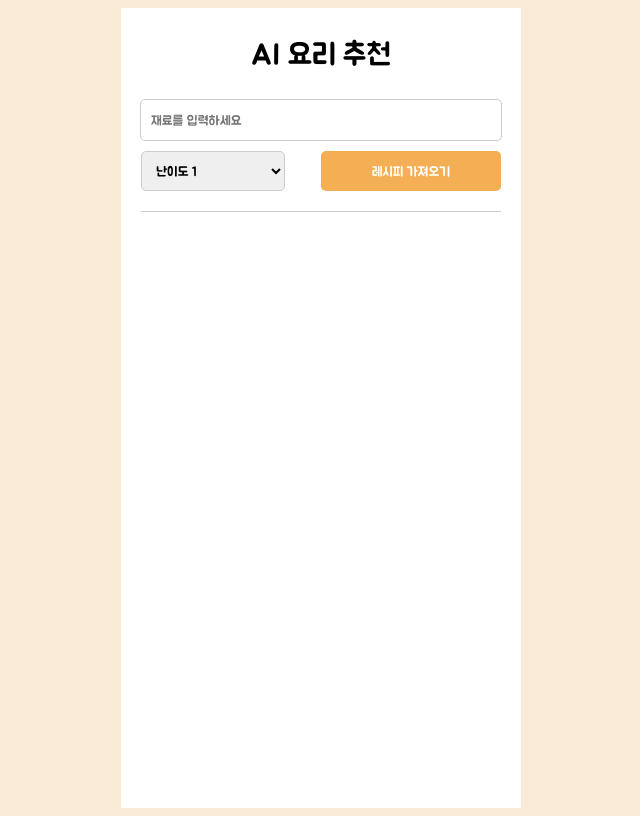
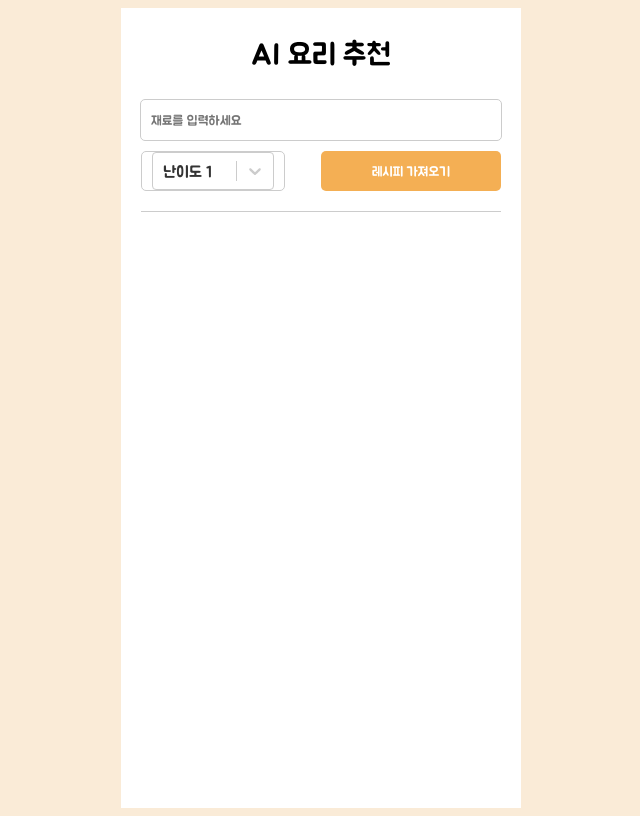
Before and after one commit to NangManBo/recipe-ai, a Next.js app: page / in a window 1280 px wide. Shown: the whole page, without its empty margins (319-959 px from the left). Built offline with nearby package versions, Linux system fonts and the light colour scheme.

Commit message:
Select 기본 제공하는 걸로 변경

```diff
--- a/package.json
+++ b/package.json
@@ -16,6 +16,7 @@
     "pwa": "^1.9.7",
     "react": "^18",
     "react-dom": "^18",
+    "react-select": "^5.8.1",
     "sass": "^1.80.3",
     "workbox-core": "^7.1.0",
     "workbox-precaching": "^7.1.0",
--- a/src/app/layout.tsx
+++ b/src/app/layout.tsx
@@ -16,12 +16,31 @@ export default function RootLayout({
     <html lang="ko">
       <head>
         <meta name="theme-color" content="#000000" />
+
+        {/* PWA manifest and icons */}
         <link rel="manifest" href="/manifest.json" />
         <link
           rel="apple-touch-icon"
           href="/icon-192x192.png"
         />
         <link rel="icon" href="/favicon.ico" />
+
+        {/* Viewport settings to prevent zoom on input focus in mobile */}
+        <meta
+          name="viewport"
+          content="width=device-width, initial-scale=1, maximum-scale=1, user-scalable=no"
+        />
+
+        {/* Additional PWA settings */}
+        <meta
+          name="apple-mobile-web-app-capable"
+          content="yes"
+        />
+        <meta
+          name="apple-mobile-web-app-status-bar-style"
+          content="black-translucent"
+        />
+        <meta name="mobile-web-app-capable" content="yes" />
       </head>
       <body>{children}</body>
     </html>
--- a/src/app/page.tsx
+++ b/src/app/page.tsx
@@ -2,45 +2,61 @@
 
 import { useState } from 'react';
 import axios from 'axios';
-import LoadingModal from '../components/LoadingModal'; // 로딩 모달 컴포넌트
-import './page.scss'; // SCSS 모듈 import
+import LoadingModal from '../components/LoadingModal';
+import Select, { SingleValue } from 'react-select'; // react-select와 SingleValue 타입 추가
+import './page.scss';
+
+interface DifficultyOption {
+  value: number;
+  label: string;
+}
 
 export default function Home() {
   const [ingredients, setIngredients] = useState('');
-  const [difficulty, setDifficulty] = useState(1);
+  const [difficulty, setDifficulty] =
+    useState<DifficultyOption>({
+      value: 1,
+      label: '난이도 1',
+    });
   const [mainRecipe, setMainRecipe] = useState<string[]>(
     []
-  ); // 배열로 수정
+  );
   const [sideRecipe, setSideRecipe] = useState<string[]>(
     []
-  ); // 배열로 수정
-  const [isLoading, setIsLoading] = useState(false); // 로딩 상태 추가
+  );
+  const [isLoading, setIsLoading] = useState(false);
 
   const splitRecipeSteps = (recipe: string) => {
-    return recipe.split(/\d+\.\s/).filter((step) => step); // 숫자 + 점(. )으로 구분
+    return recipe.split(/\d+\.\s/).filter((step) => step);
   };
 
   const getRecipe = async () => {
-    setIsLoading(true); // 로딩 시작
+    setIsLoading(true);
     try {
       const response = await axios.post('/api/recommend', {
         ingredients,
-        difficulty_level: difficulty,
+        difficulty_level: difficulty.value,
       });
 
-      const { main_recipe, side_recipe } = response.data; // 서버로부터 받은 데이터
-
-      // 레시피를 배열로 분리하여 상태 저장
-      setMainRecipe(splitRecipeSteps(main_recipe)); // 메인 레시피 설정
-      setSideRecipe(splitRecipeSteps(side_recipe || '')); // 부재료 레시피 설정
+      const { main_recipe, side_recipe } = response.data;
+      setMainRecipe(splitRecipeSteps(main_recipe));
+      setSideRecipe(splitRecipeSteps(side_recipe || ''));
 
       console.log('Recipe:', response.data);
     } catch (error) {
       console.error('Error fetching recipe:', error);
     } finally {
-      setIsLoading(false); // 로딩 종료
+      setIsLoading(false);
     }
   };
+
+  const difficultyOptions: DifficultyOption[] = [
+    { value: 1, label: '난이도 1' },
+    { value: 2, label: '난이도 2' },
+    { value: 3, label: '난이도 3' },
+    { value: 4, label: '난이도 4' },
+    { value: 5, label: '난이도 5' },
+  ];
 
   return (
     <div className="main-page">
@@ -53,19 +69,14 @@ export default function Home() {
         placeholder="재료를 입력하세요"
       />
       <div className="select-button-box">
-        <select
+        <Select
           className="select"
           value={difficulty}
-          onChange={(e) =>
-            setDifficulty(Number(e.target.value))
-          }
-        >
-          <option value={1}>난이도 1</option>
-          <option value={2}>난이도 2</option>
-          <option value={3}>난이도 3</option>
-          <option value={4}>난이도 4</option>
-          <option value={5}>난이도 5</option>
-        </select>
+          onChange={(
+            option: SingleValue<DifficultyOption>
+          ) => setDifficulty(option as DifficultyOption)}
+          options={difficultyOptions}
+        />
         <button className="button" onClick={getRecipe}>
           레시피 가져오기
         </button>
@@ -74,13 +85,12 @@ export default function Home() {
       <div className="line"></div>
       {isLoading && <LoadingModal />}
 
-      {/* 메인 레시피와 부재료 레시피 출력 */}
       {mainRecipe.length > 0 && (
         <div className="recipe-info">
           <h2>추천된 메인 레시피</h2>
           <ol>
             {mainRecipe.map((step, index) => (
-              <li key={index}>{step}</li> // 각 단계를 번호로 구분
+              <li key={index}>{step}</li>
             ))}
           </ol>
         </div>
@@ -91,7 +101,7 @@ export default function Home() {
           <h2>추천된 부재료 레시피</h2>
           <ol>
             {sideRecipe.map((step, index) => (
-              <li key={index}>{step}</li> // 각 단계를 번호로 구분
+              <li key={index}>{step}</li>
             ))}
           </ol>
         </div>
```
Also changed, not shown: 1 other file (tests, documents, lock files or other folders).
